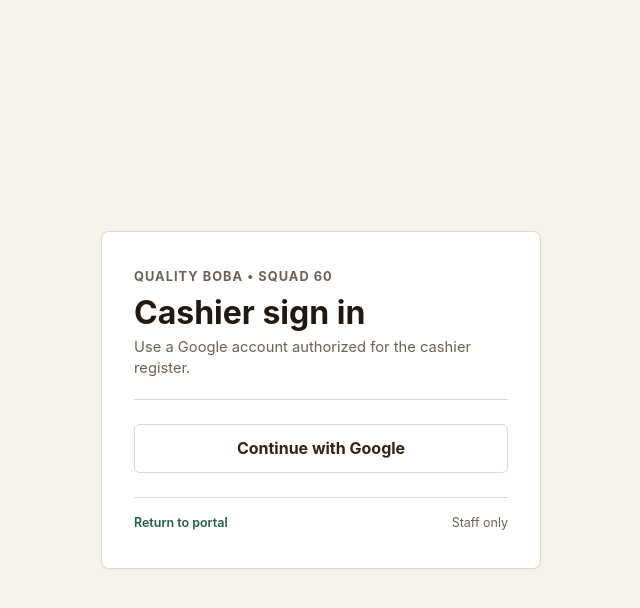
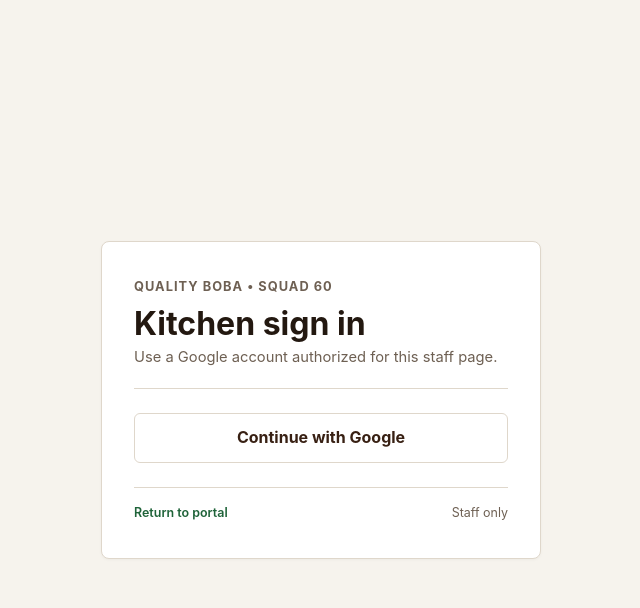
Before and after one commit to aidendk/project3-squad60, a Node server app: a page that uses views/login.ejs in a window 1280 px wide. Shown: the top 608 px of the page, without its empty margins (319-959 px from the left). Run offline with Node 20, Linux system fonts and the light colour scheme; some libraries are stand-ins or nearby versions.

Commit message:
Add Google sign-in and sign-out for Kitchen Display

```diff
--- a/public/css/pages/kitchen.css
+++ b/public/css/pages/kitchen.css
@@ -268,3 +268,9 @@ body {
         padding: 12px 16px;
     }
 }
+
+.kitchen-logout {
+    margin-left: 1rem;
+    color: #fff;
+    text-decoration: underline;
+}
--- a/server/routes/auth.js
+++ b/server/routes/auth.js
@@ -25,9 +25,13 @@ function createAuthRouter() {
         }
 
         const errorKey = typeof req.query.error === 'string' ? req.query.error : '';
-        const signInHeading = req.session.staffDestination === '/manager'
-            ? 'Manager sign in'
-            : 'Cashier sign in';
+        const signInHeadings = {
+            '/cashier': 'Cashier sign in',
+            '/manager': 'Manager sign in',
+            '/kitchen': 'Kitchen sign in'
+        };
+
+        const signInHeading = signInHeadings[req.session.staffDestination] || 'Cashier sign in';
 
         res.render('login', {
             signInHeading,
@@ -85,9 +89,9 @@ function createAuthRouter() {
     });
 
     router.get('/logout', (req, res, next) => {
-        const loginUrl = req.query.next === '/manager'
-            ? '/login?next=/manager'
-            : '/login?next=/cashier';
+        const requestedPage = req.query.next;
+        const destination = staffAccess.has(requestedPage) ? requestedPage : '/cashier';
+        const loginUrl = `/login?next=${destination}`;
 
         const finish = (err) => {
             if (err) return next(err);
--- a/server/routes/kitchen.js
+++ b/server/routes/kitchen.js
@@ -1,10 +1,11 @@
 const express = require('express');
 const { parseItemId } = require('../../public/js/shared/price-validation');
 const { databaseQueryTimeout } = require('../config');
+const { requireKitchen } = require('../auth');
 
 function createKitchenRouter({ pool, orderSchemaReady }) {
     const router = express.Router();
-    router.get('/api/kitchen/orders', async (req, res) => {
+    router.get('/api/kitchen/orders', requireKitchen, async (req, res) => {
         try {
             await orderSchemaReady;
             const result = await pool.query({
@@ -40,7 +41,7 @@ function createKitchenRouter({ pool, orderSchemaReady }) {
         }
     });
 
-    router.patch('/api/kitchen/orders/:id', async (req, res) => {
+    router.patch('/api/kitchen/orders/:id', requireKitchen, async (req, res) => {
         const id = parseItemId(req.params.id);
         if (id === null) return res.status(400).json({ error: 'Order ID must be a positive PostgreSQL integer.' });
 
--- a/server/routes/pages.js
+++ b/server/routes/pages.js
@@ -1,6 +1,6 @@
 const express = require('express');
 const { categoryFor, categories } = require('../../public/js/shared/menu');
-const { requireCashier, requireManager } = require('../auth');
+const { requireCashier, requireManager, requireKitchen } = require('../auth');
 
 function createPagesRouter({ pool, menuSchemaReady = Promise.resolve() }) {
     const router = express.Router();
@@ -50,7 +50,7 @@ function createPagesRouter({ pool, menuSchemaReady = Promise.resolve() }) {
         });
     });
 
-    router.get('/kitchen', (req, res) => {
+    router.get('/kitchen', requireKitchen, (req, res) => {
         res.render('kitchen');
     });
 
--- a/views/kitchen.ejs
+++ b/views/kitchen.ejs
@@ -14,6 +14,7 @@
         <div class="header-right">
             <span class="last-updated" id="last-updated">Loading orders...</span>
         </div>
+        <a href="/logout?next=/kitchen" class="kitchen-logout">Sign out</a>
     </header>
 
     <main class="board">
--- a/views/login.ejs
+++ b/views/login.ejs
@@ -8,9 +8,7 @@
         <header class="portal-header">
             <p class="brand-eyebrow">Quality Boba &bull; Squad 60</p>
             <h1><%= signInHeading %></h1>
-            <p class="login-copy">
-                Use a Google account authorized for the
-                <%= signInHeading === 'Manager sign in' ? 'manager dashboard' : 'cashier register' %>.
+            <p class="login-copy">Use a Google account authorized for this staff page.</p>
             </p>
         </header>
 
```
